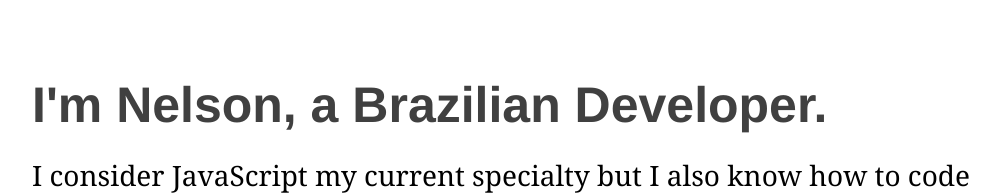
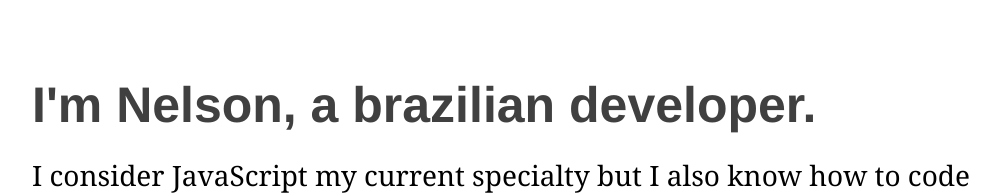
Before and after one commit to nelsera/nelsera, a plain HTML site: page index.html in a window 1280 px wide. Shown: the top 195 px of the page, without its empty margins (128-1128 px from the left). Drawn offline with Linux system fonts and the light colour scheme; a script that the page names is missing.

Commit message:
removing trash

```diff
--- a/index.html
+++ b/index.html
@@ -8,7 +8,7 @@
   <body>
     <div class="container">
       <div class="header">
-        <h1>I'm Nelson, a Brazilian Developer.</h1>
+        <h1>I'm Nelson, a brazilian developer.</h1>
         <p>I consider JavaScript my current specialty but I also know how to code in many languages and I learn fast. I've been contributing to multiple open source projects, directly and indirectly, over the past years.</p>
       </div>
       <div class="cases">
```
Also changed, not shown: card.html (deleted, +0 -1 lines), cards/default.html (deleted, +0 -1 lines), cards/medium.html (deleted, +0 -1 lines), 1 other file.
